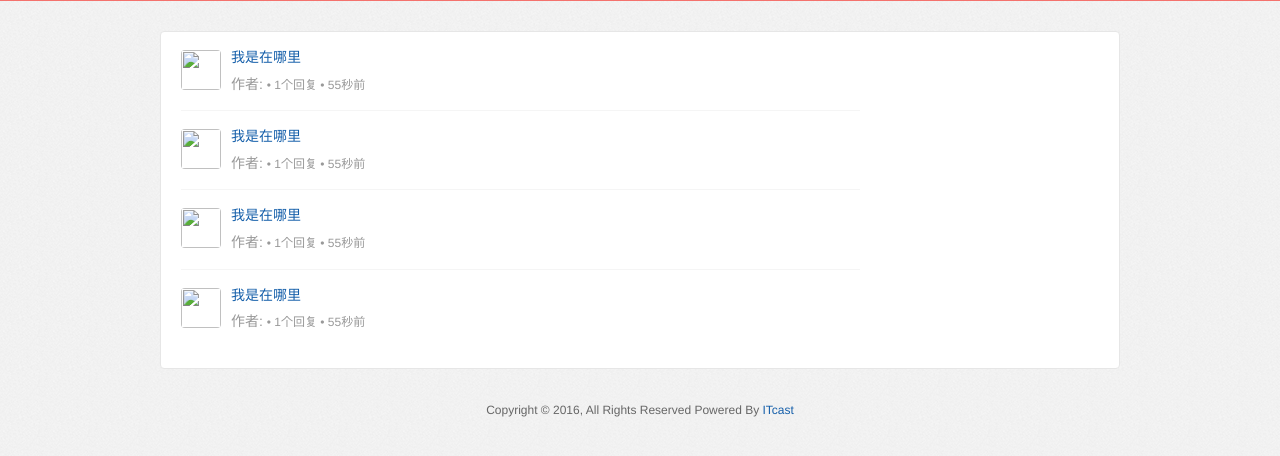
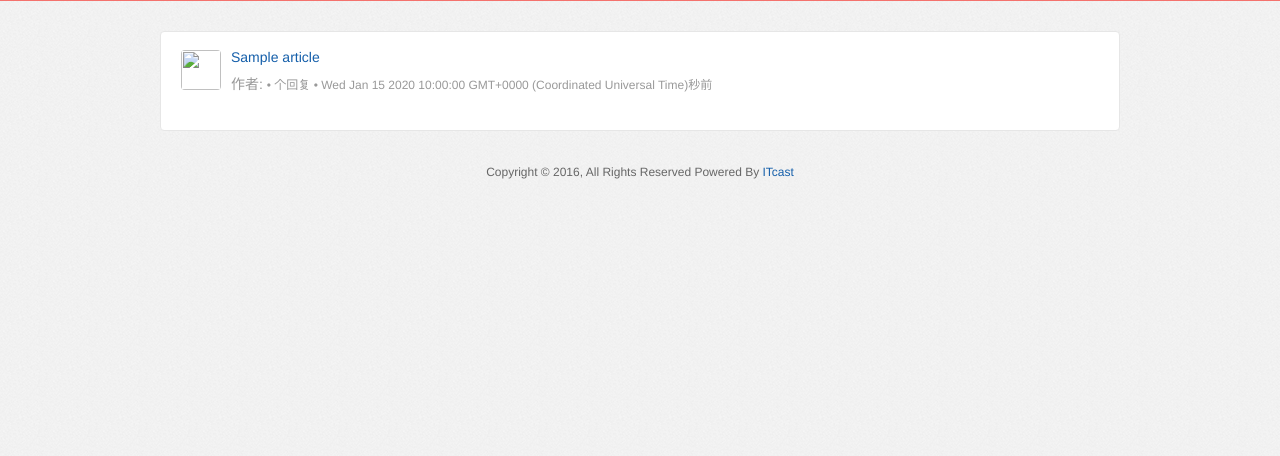
Before and after one commit to CLCurus/myBlogDemo, a Node server app: page / in a window 1280 px wide. Shown: the part 51-507 px from the top of the page. Run offline with Node 20, Linux system fonts and the light colour scheme; the visitor is signed in with stand-in values (Sample User, id 1); tables that the repository leaves empty or names only in its code hold one stand-in row (values such as "Sample post"); some libraries are stand-ins or nearby versions.

Commit message:
完成文章显示功能

```diff
--- a/controllers/articalController.js
+++ b/controllers/articalController.js
@@ -41,3 +41,27 @@
         return res.redirect('/');
     })
 }
+
+//处理文章显示分页
+exports.getPage = (req,res,next)=>{
+    //获取合计页，当前页，记录数
+    let totalPage = 0;
+    let viewCount = 2;
+    let currentPage = req.query.page || 1;
+    //查询数据库里面的文章记录总数
+    Article.getTotalCount((err,result)=>{
+        if(err) return next(err);
+        //拿到记录总数
+        let total = result[0].total;
+        //计算在该viewCount下的页面数量
+        totalPage = Math.ceil(total/viewCount); //向上取整
+        //获取查询数据库分页是的起始位置offser
+        let offset = (currentPage-1)*viewCount;
+        //查找数据库调用相应位置相应数量的数据
+        Article.getArticlesByLimit(offset,viewCount,(err,articles)=>{
+            if(err) return next(err);
+            // console.log(articles);
+            return res.render('index',{articles});
+        })
+    })
+}
--- a/models/article.js
+++ b/models/article.js
@@ -19,5 +19,12 @@
     ,[this.title,this.content,this.uid,this.answerCount],callback);
 }
 
+//获取数据库里面文章表的数量  把一些不需要拿到文章数据的方法设置到Article函数当中
+Article.getTotalCount=function(callback){
+    db.query(`select count(*) as total from articles`,[],callback);
+}
+Article.getArticlesByLimit = function(offset,viewCount,callback){
+    db.query(`select * from articles limit ?,?`,[offset,viewCount],callback);
+}
 
 module.exports = Article;
--- a/router.js
+++ b/router.js
@@ -12,7 +12,8 @@
        //由于这里嵌套的两个函数所传递的参数一样，所以可以合并起来
 // })
 
-router.get('/',userControllers.showIndex)//还可以链式编程
+// router.get('/',userControllers.showIndex)//还可以链式编程
+router.get('/',articalControllers.getPage)//  到了要动态渲染文章的阶段就要重新设置了
 .get('/register',userControllers.showRegister) //显示注册页面
 .post('/doRegister',userControllers.doRegister) //注册处理
 .get('/active',userControllers.doActive) //激活处理
@@ -25,5 +26,6 @@
 .post('/doSetting',userControllers.doSetting) //保存设置处理
 .get('/publishArticle',articalControllers.showPublish)  //显示文章发布页面
 .post('/saveArticle',articalControllers.saveArticle)  //提交并保存文章信息
+// .get('/getPage',articalControllers.getPage)  //处理文章显示分页问题
 
 module.exports = router;
--- a/views/index.hbs
+++ b/views/index.hbs
@@ -7,54 +7,21 @@
                         <div class="mod-body">
                             <div class="aw-common-list" id="hds_container">
 
+
+                                {{#each articles}}
                                 <div class="aw-item active" data-topic-id="57,">
                                     <a class="aw-user-name hidden-xs" data-id="3654" href="/people/" rel="nofollow"><img src="" alt="" /></a>
                                     <div class="aw-question-content">
                                         <h4>
-                                                <a href="">我是在哪里</a>
-                                            </h4>
+                                            <a href="">{{this.title}}</a>
+                                        </h4>
                                         <p>作者:
                                             <a href="/people/" class="aw-user-name"></a>
-                                            <span class="text-color-999">• 1个回复 • 55秒前</span>
+                                            <span class="text-color-999">• {{this.answerCount}}个回复 • {{this.time}}秒前</span>
                                         </p>
                                     </div>
                                 </div>
-                                <div class="aw-item active" data-topic-id="57,">
-                                    <a class="aw-user-name hidden-xs" data-id="3654" href="/people/" rel="nofollow"><img src="" alt="" /></a>
-                                    <div class="aw-question-content">
-                                        <h4>
-                                                <a href="">我是在哪里</a>
-                                            </h4>
-                                        <p>作者:
-                                            <a href="/people/" class="aw-user-name"></a>
-                                            <span class="text-color-999">• 1个回复 • 55秒前</span>
-                                        </p>
-                                    </div>
-                                </div>
-                                <div class="aw-item active" data-topic-id="57,">
-                                    <a class="aw-user-name hidden-xs" data-id="3654" href="/people/" rel="nofollow"><img src="" alt="" /></a>
-                                    <div class="aw-question-content">
-                                        <h4>
-                                                <a href="">我是在哪里</a>
-                                            </h4>
-                                        <p>作者:
-                                            <a href="/people/" class="aw-user-name"></a>
-                                            <span class="text-color-999">• 1个回复 • 55秒前</span>
-                                        </p>
-                                    </div>
-                                </div>
-                                <div class="aw-item active" data-topic-id="57,">
-                                    <a class="aw-user-name hidden-xs" data-id="3654" href="/people/" rel="nofollow"><img src="" alt="" /></a>
-                                    <div class="aw-question-content">
-                                        <h4>
-                                                <a href="">我是在哪里</a>
-                                            </h4>
-                                        <p>作者:
-                                            <a href="/people/" class="aw-user-name"></a>
-                                            <span class="text-color-999">• 1个回复 • 55秒前</span>
-                                        </p>
-                                    </div>
-                                </div>
+                                {{/each}}
 
                             </div>
                         </div>
@@ -73,4 +40,5 @@
 <script type="text/javascript" src="/public/js/bootstrap-paginator.js"></script>
 
 <script>
+        //实现文章分页显示功能的就是利用上面引入的插件bootstrap-paginator
 </script>
```
Also changed, not shown: views/publish.hbs (+11 -2 lines), 1 other file.
